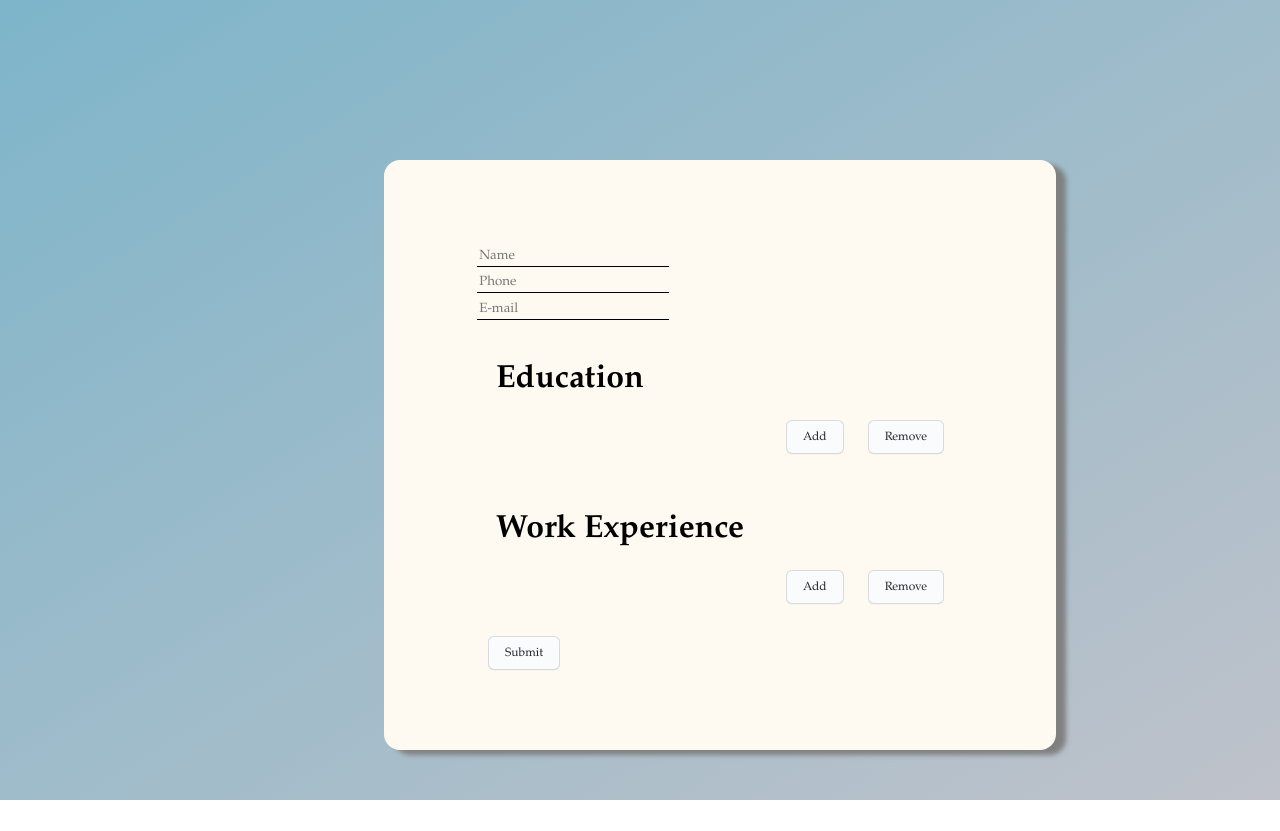
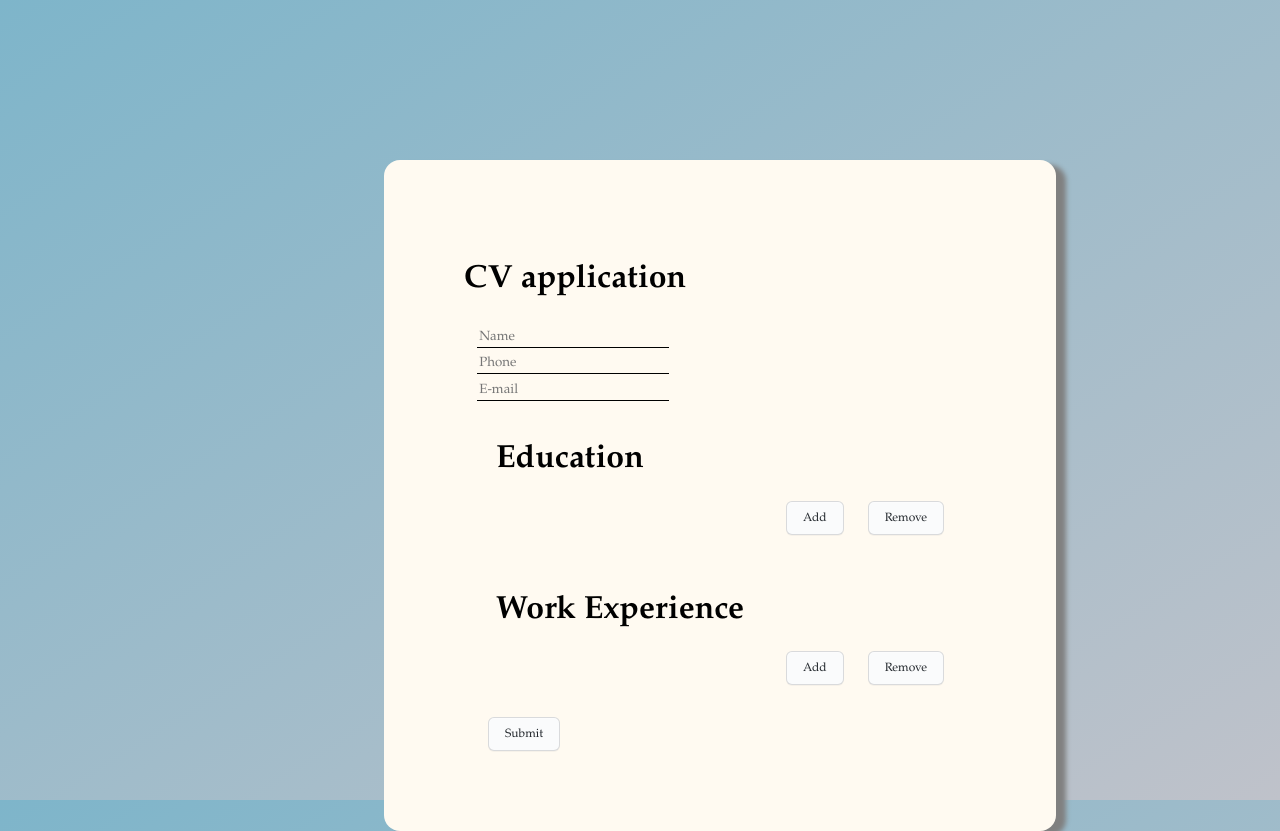
Before and after one commit to wavesinaroom/my_odin_project_cv_application, a React (Create React App) app: page / in a window 1280 px wide. Before the commit the page ends 800 px from the top, so only its background shows below. Built offline with nearby package versions, Linux system fonts and the light colour scheme.

Commit message:
[Task] Add title to app panel

```diff
--- a/src/App.js
+++ b/src/App.js
@@ -10,6 +10,7 @@ function App() {
   return (
     <div className="app">
      <form id="main">
+        <h1>CV application</h1>
         <Module title="General"/>
         <Section title="Education"/>
         <Section title="Work Experience"/>
```
